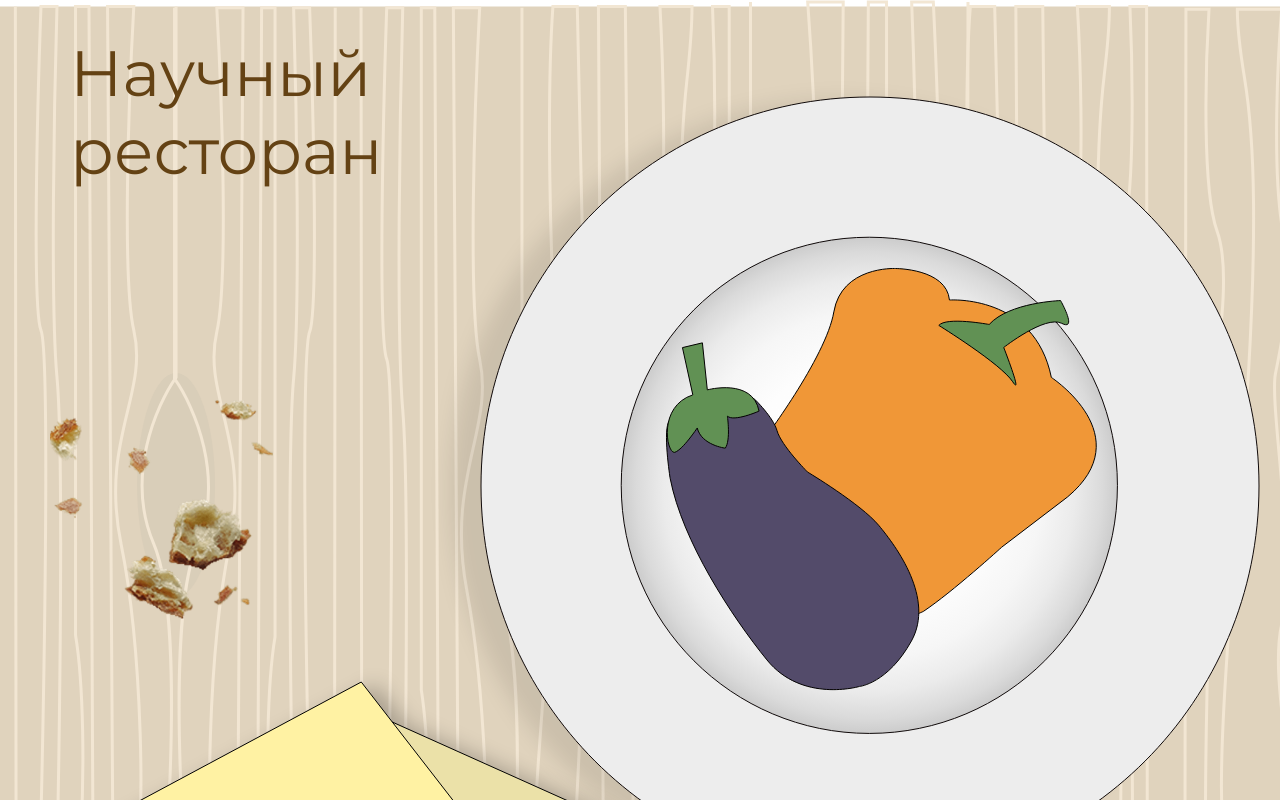
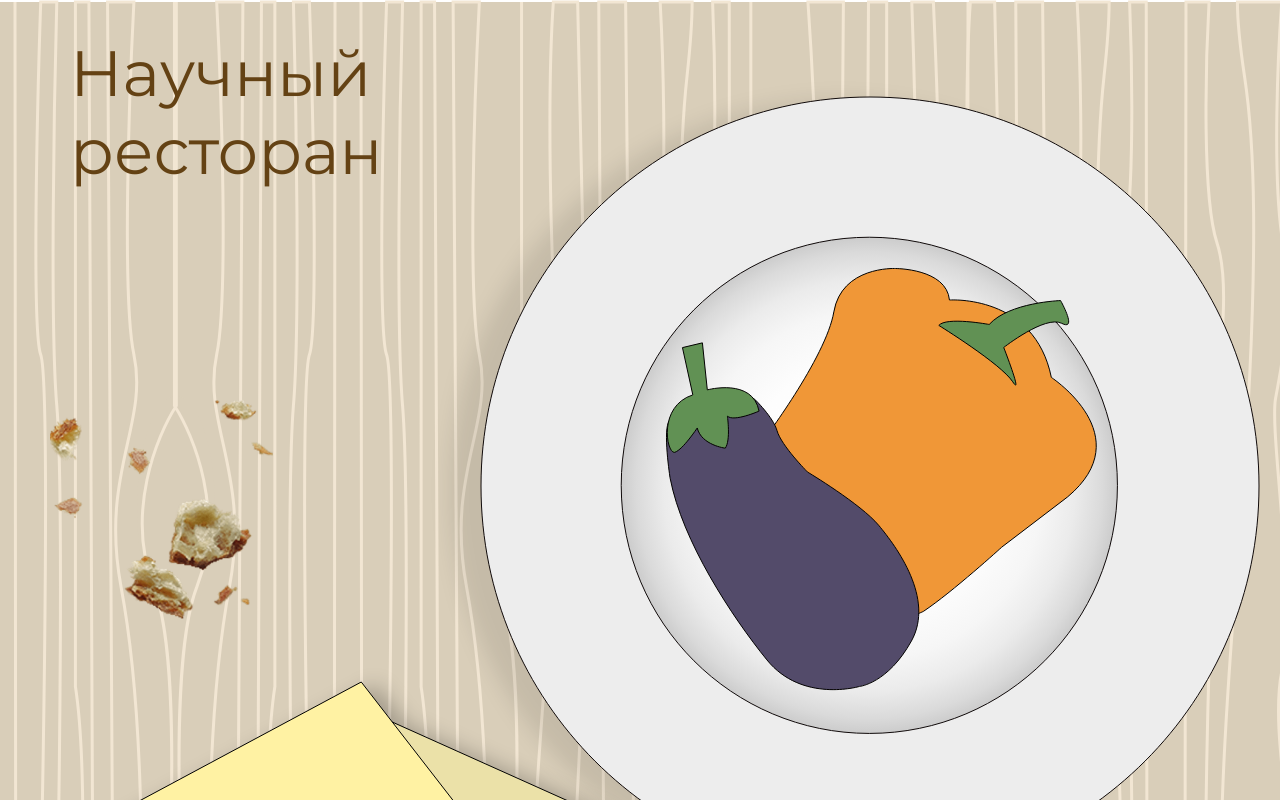
Before and after one commit to evakogut/Web-poster, a plain HTML site: page index.html in a window 1280 px wide. Drawn offline with Linux system fonts and the light colour scheme.

Commit message:
Update index.html

```diff
--- a/index.html
+++ b/index.html
@@ -11,7 +11,7 @@
       <title>веб-плакат</title>
       <style>
    body {
-    background: url('https://raw.githubusercontent.com/evakogut/web-poster/main/img/table.svg');
+    background: url('https://raw.githubusercontent.com/evakogut/web-poster/main/img/table2.svg');
    }
   </style>
     </head>
```
